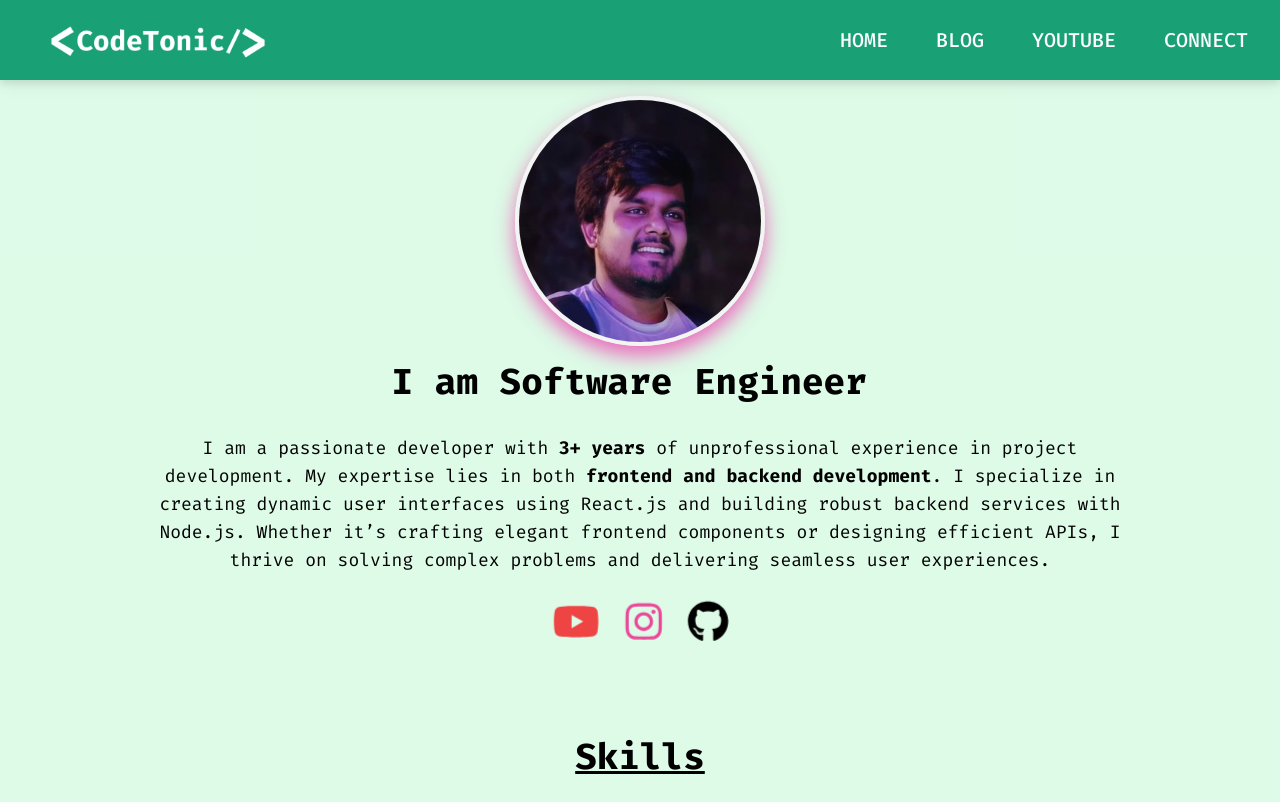
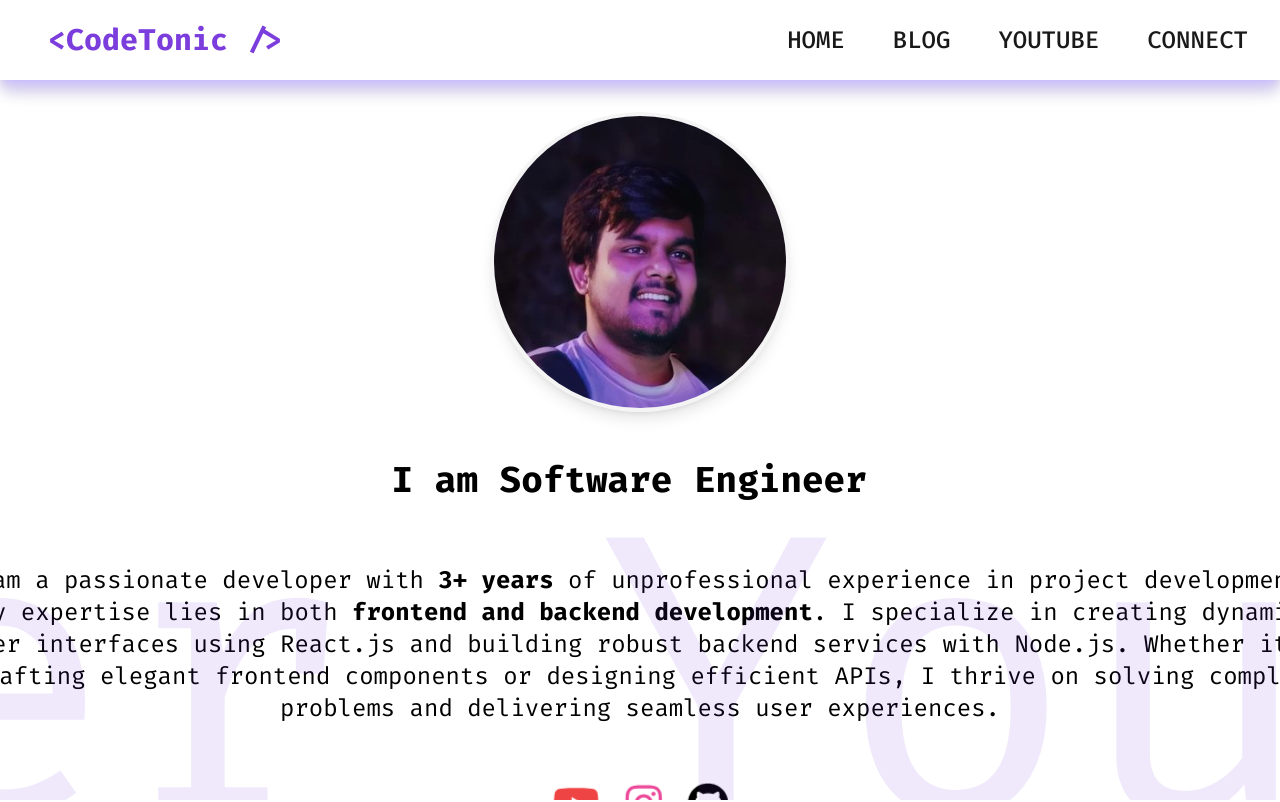
Before and after one commit to asyncarush/portfolio, a Next.js app: page / in a window 1280 px wide. Shown: the top 802 px of the page. Built offline with nearby package versions, Linux system fonts and the light colour scheme.

Commit message:
make few changes

```diff
--- a/app/layout.tsx
+++ b/app/layout.tsx
@@ -17,9 +17,7 @@ export default function RootLayout({
 }>) {
   return (
     <html lang="en">
-      <body
-        className={`${firacode.className} bg-green-200 flex justify-center`}
-      >
+      <body className={`${firacode.className} text-black flex justify-center`}>
         {children}
       </body>
     </html>
--- a/app/page.tsx
+++ b/app/page.tsx
@@ -6,7 +6,7 @@ import Skills from "@/components/Skills";
 
 export default function Home() {
   return (
-    <main className="flex min-h-screen w-full md:w-[1400px] flex-col bg-white/50 ">
+    <main className="flex min-h-screen w-full flex-col bg-white/50 ">
       <Navbar />
       <Info />
       <Skills />
--- a/components/Info.tsx
+++ b/components/Info.tsx
@@ -6,18 +6,44 @@ import Avatar from "@/public/avatar.jpg";
 import { TypeAnimation } from "react-type-animation";
 import Social from "./Social";
 
+import { delay, motion } from "framer-motion";
+
 function Info() {
+  const sliderVarient: any = {
+    initial: {
+      x: 0,
+    },
+    animate: {
+      x: "-220%",
+      transition: {
+        repeat: Infinity,
+        duration: 30,
+        repeatType: "mirror",
+      },
+    },
+  };
+
+  const descVarient = {
+    initial: {
+      y: -50,
+    },
+    animate: {
+      y: 0,
+      transition: { type: "spring", stiffness: 100, delay: 2 },
+    },
+  };
+
   return (
-    <div className="flex flex-col w-full items-center border-1 border-black">
-      <div className="relative mt-4">
+    <div className="flex gap-8 overflow-hidden relative h-[calc(100vh_-_80px)] flex-col items-center">
+      <div className="mt-8">
         <Image
           src={Avatar}
-          width={250}
-          height={250}
+          width={300}
+          height={300}
           alt="Avatar"
           placeholder="blur"
           loading="lazy"
-          className="rounded-full shadow-[0_10px_20px_rgba(240,_46,_170,_0.7)] border-4 border-zinc-100"
+          className="rounded-full shadow-lg border-4 border-zinc-100"
         />
       </div>
       <TypeAnimation
@@ -36,9 +62,7 @@ function Info() {
         repeat={Infinity}
       />
 
-      <p
-        className={`px-2 text-md md:text-lg w-full md:w-[1000px] text-center mt-12`}
-      >
+      <motion.p className="px-2 text-md leading-6 md:text-2xl w-full md:w-[1400px] text-center mt-12">
         I am a passionate developer with <b>3+ years</b> of unprofessional
         experience in project development. My expertise lies in both{" "}
         <b>frontend and backend development</b>. I specialize in creating
@@ -46,9 +70,17 @@ function Info() {
         services with Node.js. Whether it’s crafting elegant frontend components
         or designing efficient APIs, I thrive on solving complex problems and
         delivering seamless user experiences.
-      </p>
+      </motion.p>
 
       <Social />
+      <motion.div
+        variants={sliderVarient}
+        initial="initial"
+        animate="animate"
+        className="absolute w-[100%] text-[50vh] text-violet-700/10  whitespace-nowrap bottom-[-180px]"
+      >
+        Coder Youtuber Influencer
+      </motion.div>
     </div>
   );
 }
--- a/components/Navbar.tsx
+++ b/components/Navbar.tsx
@@ -17,14 +17,15 @@ import { FaBars } from "react-icons/fa";
 export default function Navbar() {
   return (
     <>
-      <header className="sticky top-0 z-[999999] opacity-90 flex bg-emerald-600 h-[80px] w-full drop-shadow-lg items-center justify-between">
+      <header className="sticky top-0 bg-white z-[999999] opacity-90 flex  border-b-violet-700 shadow-lg shadow-violet-300 h-[80px] w-full drop-shadow-lg items-center justify-between">
         <div className="relative left-12">
-          <Link href="/">
-            <Image src={Logo} width="220" height="100" alt="codetonic logo" />
+          <Link href="/" className="text-violet-700  text-3xl font-bold">
+            {/* <Image src={Logo} width="220" height="100" alt="codetonic logo" /> */}
+            {`<CodeTonic />`}
           </Link>
         </div>
 
-        <ul className="hidden md:flex gap-12 text-xl items-center text-white pr-8 font-medium">
+        <ul className="hidden md:flex gap-12 text-2xl items-center pr-8 font-medium">
           <li>
             <Link href="/">HOME</Link>
           </li>
--- a/components/Popular.tsx
+++ b/components/Popular.tsx
@@ -16,7 +16,6 @@ function Populars() {
   return (
     <div className="flex flex-col w-full mt-24 items-center">
       <h1 className="text-4xl font-bold underline">Popular Projects</h1>
-
       <div className="flex md:flex-row flex-col items-center justify-between gap-10">
         <div className="rounded-2xl hover:scale-105 duration-500 justify-between cursor-pointer w-[400px] md:w-[600px] mt-12 p-8 bg-slate-100 shadow-[2px_2px_18px_3px_#276749] flex flex-col items-center gap-8">
           <div className="relative  md:w-[600px] h-auto">
```
